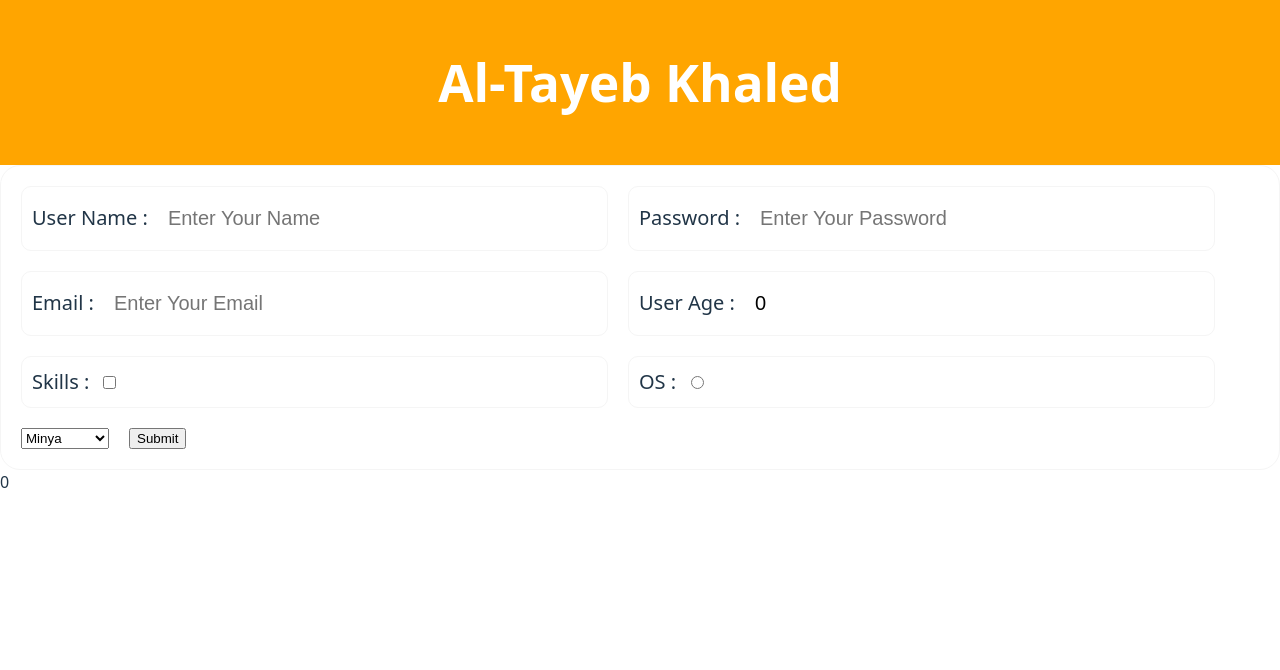
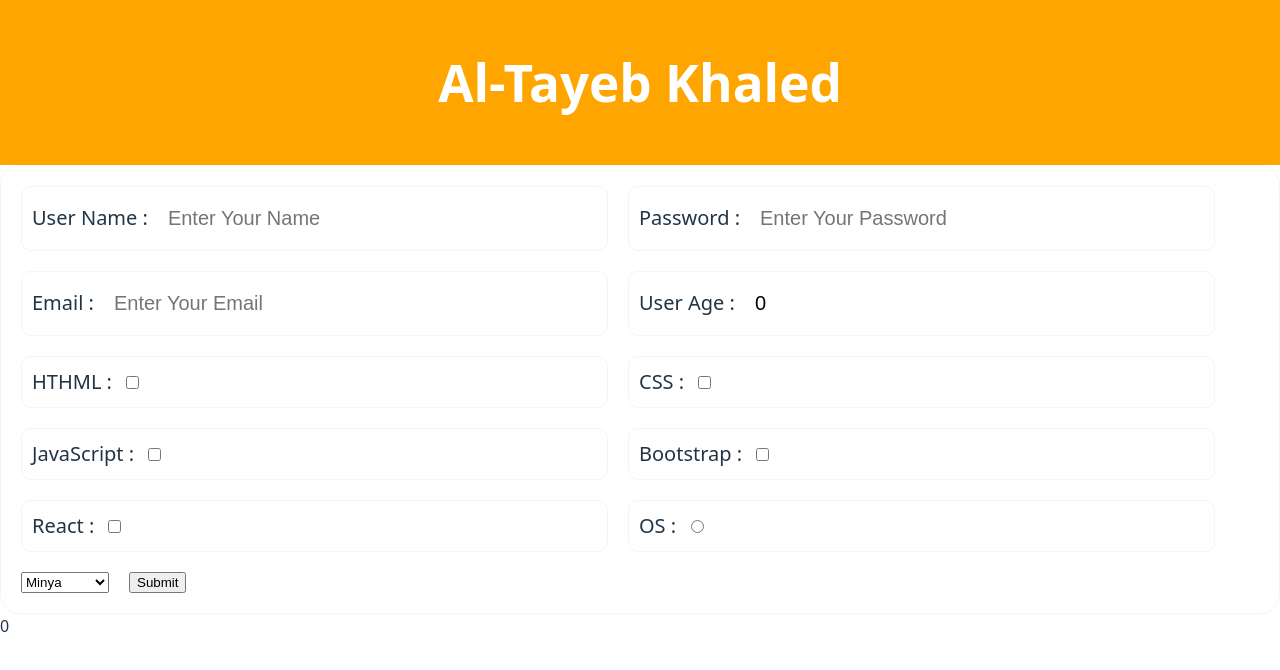
Before and after one commit to AlTayeb-Front-End/React-repo, a React (Vite) app: page / in a window 1280 px wide. Shown: the top 670 px of the page. Built offline with nearby package versions, Linux system fonts and the light colour scheme.

Commit message:
lesson: send array of checkbox data to backend

```diff
--- a/src/App.jsx
+++ b/src/App.jsx
@@ -12,7 +12,7 @@ function App() {
     password: "",
     email: "",
     age: 0,
-    checkedBox: "",
+    checkedBox: [],
     radioBox: "",
     country: "",
   });
--- a/src/components/BasicForm.jsx
+++ b/src/components/BasicForm.jsx
@@ -8,6 +8,9 @@ export default function BasicForm({
   formData,
   setData,
 }) {
+  function handelArrayPush(array, value) {
+    return [...array, value];
+  }
   return (
     <form action={action} method={method} onSubmit={onSubmit}>
       <FormInputText
@@ -50,15 +53,89 @@ export default function BasicForm({
           setData({ ...formData, age: event.target.value });
         }}
       />
+      {/* skills check boxs */}
       <FormInputText
         type={"checkbox"}
+        value={"html"}
         name={"choose"}
-        label={"Skills :"}
+        label={"HTHML :"}
         checked={formData.checkedBox}
         onChange={(event) => {
-          setData({ ...formData, checkedBox: event.target.checked });
+          setData({
+            ...formData,
+            checkedBox: handelArrayPush(
+              formData.checkedBox,
+              event.target.value
+            ),
+          });
         }}
       />
+      <FormInputText
+        type={"checkbox"}
+        value={"css"}
+        name={"choose"}
+        label={"CSS :"}
+        checked={formData.checkedBox}
+        onChange={(event) => {
+          setData({
+            ...formData,
+            checkedBox: handelArrayPush(
+              formData.checkedBox,
+              event.target.value
+            ),
+          });
+        }}
+      />
+      <FormInputText
+        type={"checkbox"}
+        value={"javascript"}
+        name={"choose"}
+        label={"JavaScript :"}
+        checked={formData.checkedBox}
+        onChange={(event) => {
+          setData({
+            ...formData,
+            checkedBox: handelArrayPush(
+              formData.checkedBox,
+              event.target.value
+            ),
+          });
+        }}
+      />
+      <FormInputText
+        type={"checkbox"}
+        value={"bootstrap"}
+        name={"choose"}
+        label={"Bootstrap :"}
+        checked={formData.checkedBox}
+        onChange={(event) => {
+          setData({
+            ...formData,
+            checkedBox: handelArrayPush(
+              formData.checkedBox,
+              event.target.value
+            ),
+          });
+        }}
+      />
+      <FormInputText
+        type={"checkbox"}
+        value={"react"}
+        name={"choose"}
+        label={"React :"}
+        checked={formData.checkedBox}
+        onChange={(event) => {
+          setData({
+            ...formData,
+            checkedBox: handelArrayPush(
+              formData.checkedBox,
+              event.target.value
+            ),
+          });
+        }}
+      />
+      {/* end skills check boxs */}
+
       <FormInputText
         type={"radio"}
         name={"one"}
```
